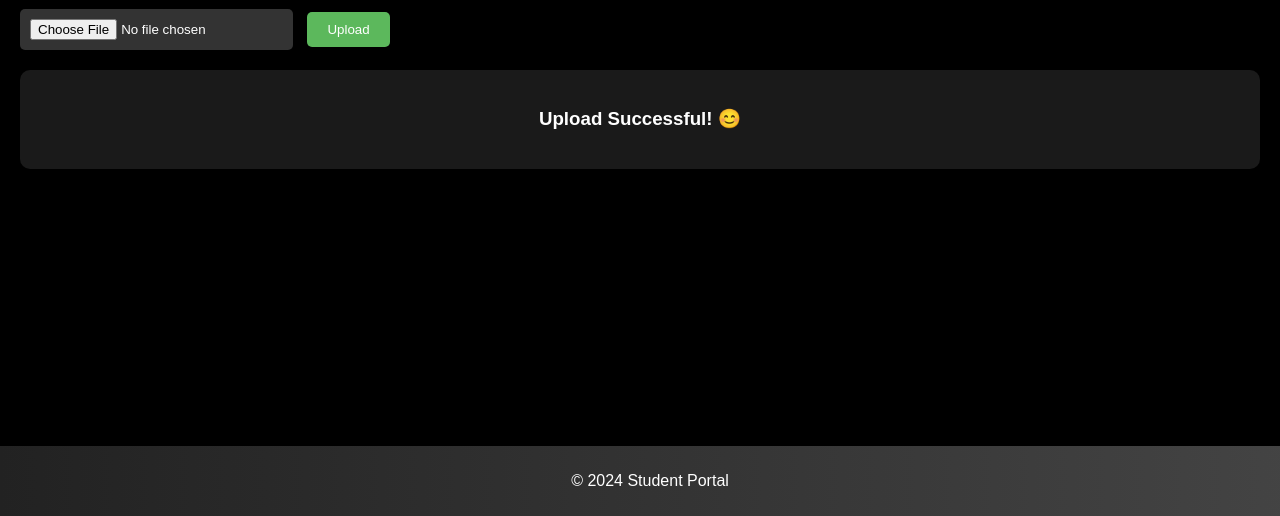
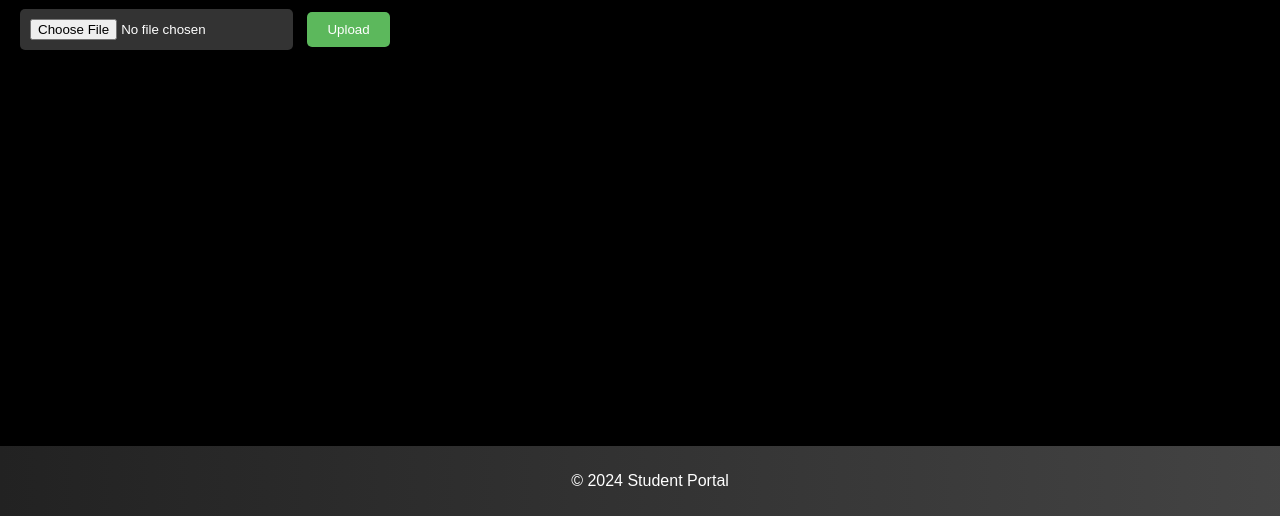
Before and after one commit to AzuNotazu8/promptology, a plain HTML site: page upload.html in a window 1280 px wide. Shown: the part 284-800 px from the top of the page. Drawn offline with Linux system fonts and the light colour scheme.

Commit message:
Update upload.html

```diff
--- a/upload.html
+++ b/upload.html
@@ -24,9 +24,7 @@
             <input type="file" id="file-upload" accept=".pdf, .doc, .docx, .txt, .mp4, .jpg, .jpeg, .png" required>
             <button type="submit">Upload</button>
         </form>
-        <div id="success-message" class="hidden">
-            <h3>Upload Successful! 😊</h3>
-        </div>
+
     </main>
     <footer>
         <p>&copy; 2024 Student Portal</p>
```
